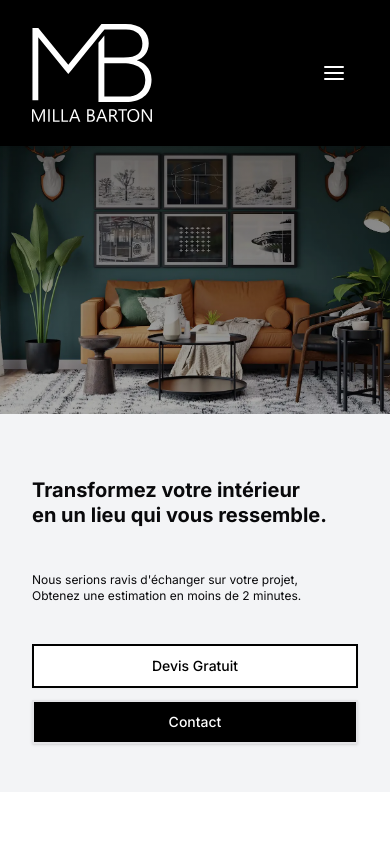
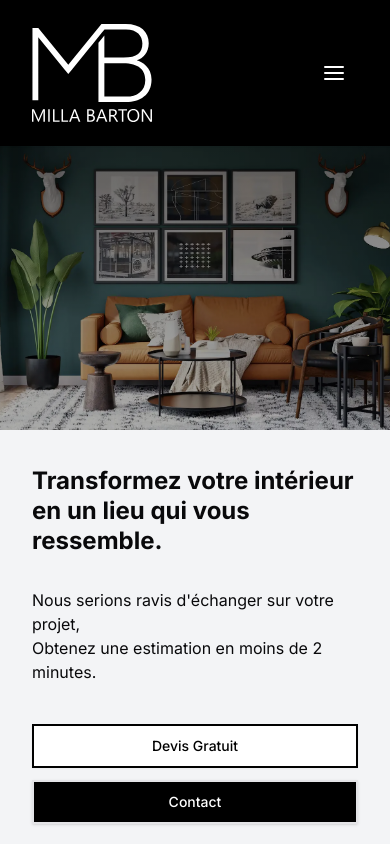
Before and after one commit to arnob92/millabartondesign, a Next.js app: page / in a window 390 px wide. Shown: the top 844 px of the page. Built offline with nearby package versions, Linux system fonts and the light colour scheme.

Commit message:
again changes

```diff
--- a/src/components/FAQ.tsx
+++ b/src/components/FAQ.tsx
@@ -46,7 +46,7 @@ export default function FAQ() {
     <section id="faq" className="py-12 w-full">
       <div className="w-full px-4">
         <div className="mx-auto w-full lg:w-4/5 xl:w-3/4 2xl:w-2/3">
-          <h2 className="text-4xl md:text-5xl lg:text-5xl font-bold mb-6 md:mb-8">FAQ</h2>
+          <h2 className="text-4xl md:text-5xl lg:text-5xl font-bold mb-10 md:mb-16">FAQ</h2>
 
           <div className="w-full">
             <Accordion type="single" collapsible className="w-full space-y-2">
--- a/src/components/Gallery.tsx
+++ b/src/components/Gallery.tsx
@@ -308,7 +308,7 @@ export default function Gallery() {
   return (
     <section id="portfolio" className="py-16">
       <div className="container-custom">
-        <h2 className="text-center text-5xl mb-14">Nos dernières rénovations</h2>
+        <h2 className="text-4xl md:text-3xl text-center lg:text-5xl font-bold mb-10 md:mb-16">Nos dernières rénovations</h2>
 
         <div className="flex flex-wrap justify-center gap-2 mb-8">
           {categories.map((category) => (
--- a/src/components/HeroSection.tsx
+++ b/src/components/HeroSection.tsx
@@ -6,7 +6,7 @@ import Image from 'next/image';
 
 export default function HeroSection() {
   return (
-    <section className="w-full mt-16">
+    <section className="w-full mt-20">
       <div className="flex flex-col md:flex-row">
         <div className="w-full h-[350px] md:h-[600px] relative order-1 md:order-2">
           <Image
@@ -19,12 +19,12 @@ export default function HeroSection() {
           <div className="absolute inset-0 gradient-overlay" />
         </div>
         <div className="w-full bg-gray-100 flex items-center order-2 md:order-1">
-          <div className="w-full px-8 py-12 md:px-12 lg:px-16">
-            <h1 className="mb-3 leading-tight text-xl sm:text-2xl md:text-3xl lg:text-5xl pt-4 pb-4">
+          <div className="w-full px-8 py-5 md:px-12 lg:px-16">
+            <h1 className="md:mb-3 leading-tight text-2xl sm:text-2xl md:text-3xl lg:text-5xl pt-4 pb-4">
               Transformez votre intérieur <br />
               en un lieu qui vous ressemble.
             </h1>
-            <p className="text-xs sm:text-base md:text-base lg:text-2xl mb-6 pt-4 pb-4">
+            <p className="text-base sm:text-base md:text-base lg:text-2xl mb-6 pt-4 pb-4">
               Nous serions ravis d'échanger sur votre projet, <br />
               Obtenez une estimation en moins de 2 minutes.
             </p>
--- a/src/components/QuickQuote.tsx
+++ b/src/components/QuickQuote.tsx
@@ -127,7 +127,7 @@ export default function QuickQuote() {
   return (
     <section id="quickquote" className="py-16 bg-white">
       <div className="container-custom">
-        <h2 className="text-4xl md:text-3xl text-center lg:text-5xl font-bold mb-6 md:mb-18">Devis en moins d'une minute</h2>
+        <h2 className="text-4xl md:text-3xl text-center lg:text-5xl font-bold mb-10 md:mb-16">Devis en moins d'une minute</h2>
 
         <div className="mb-12 relative w-full flex flex-col items-center">
   {/* Progress track - absolutely centered */}
```
